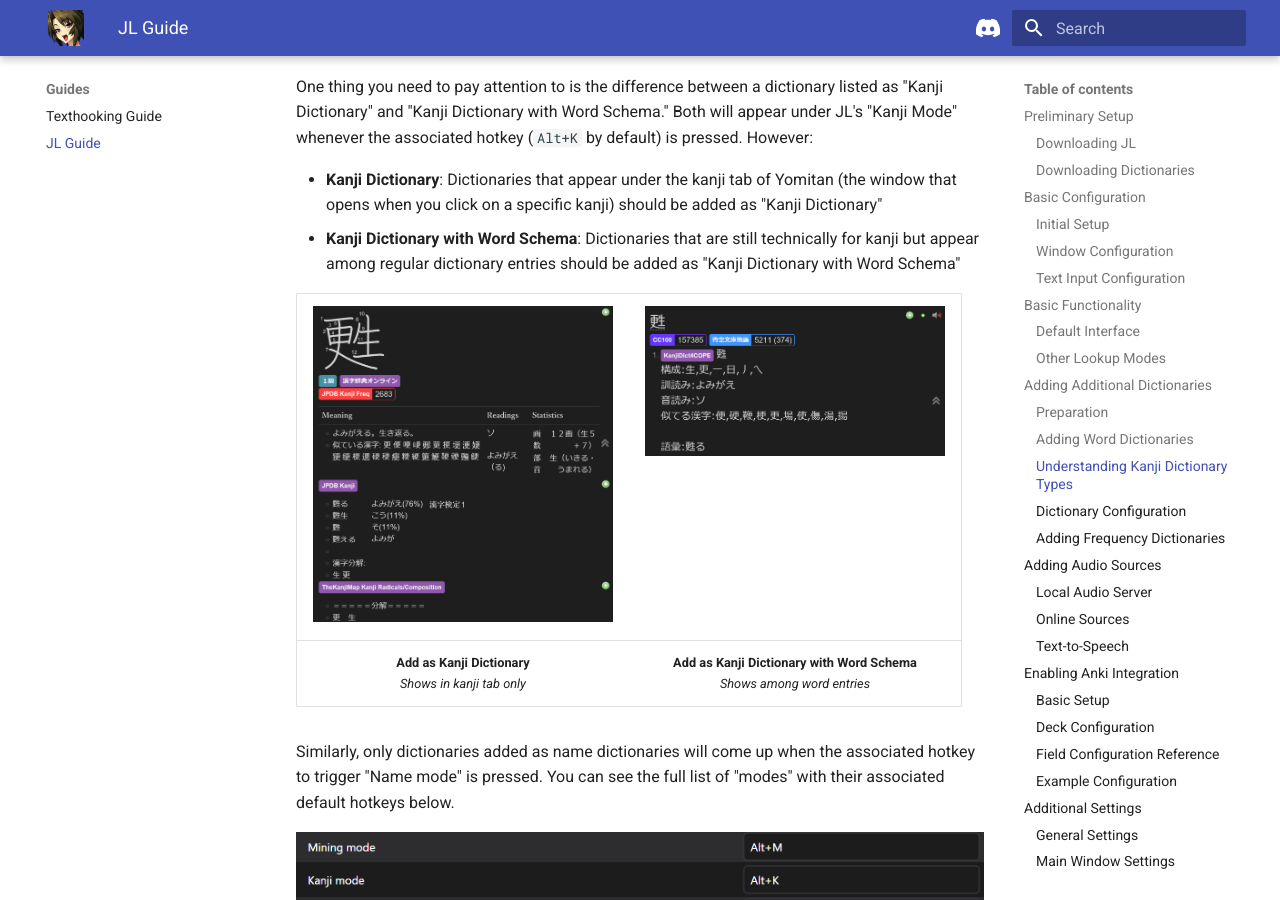
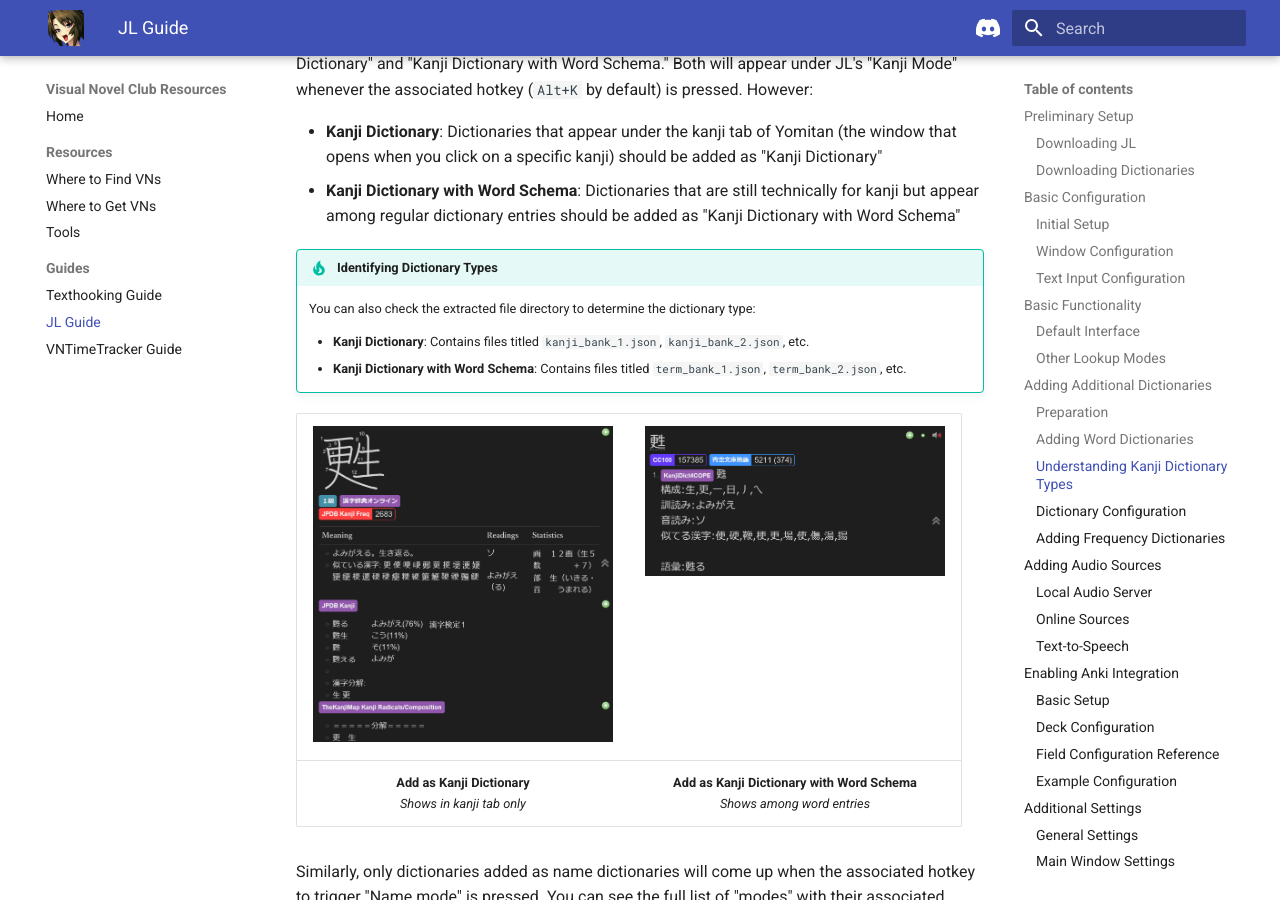
Before and after one commit to drinosaret/vn-club-resources, an MkDocs documentation site: the page built from docs/jl-guide.md, in a window 1280 px wide and 900 px high, scrolled down 6618 px. Built offline with MkDocs 1.6.1 and Material for MkDocs 9.7.7, drawn with Linux system fonts in a browser that asks for light colours; some of the changed text lies outside the part shown.

Commit message:
Added VNTimeTracker, Minor JL guide update

```diff
--- a/docs/jl-guide.md
+++ b/docs/jl-guide.md
@@ -129,6 +129,12 @@
 
 - **Kanji Dictionary**: Dictionaries that appear under the kanji tab of Yomitan (the window that opens when you click on a specific kanji) should be added as "Kanji Dictionary"
 - **Kanji Dictionary with Word Schema**: Dictionaries that are still technically for kanji but appear among regular dictionary entries should be added as "Kanji Dictionary with Word Schema"
+
+!!! tip "Identifying Dictionary Types"
+    You can also check the extracted file directory to determine the dictionary type:
+
+    - **Kanji Dictionary**: Contains files titled `kanji_bank_1.json`, `kanji_bank_2.json`, etc.
+    - **Kanji Dictionary with Word Schema**: Contains files titled `term_bank_1.json`, `term_bank_2.json`, etc.
 
 | ![Kanji Dictionary Example](assets/JL8.png){ width="300" } | ![Kanji Dictionary Word Scheme Example](assets/JL9.png){ width="300" } |
 |:---:|:---:|
--- a/docs/sources.md
+++ b/docs/sources.md
@@ -48,7 +48,7 @@
 
 **Recommended:**
 
-- **[Anime-Sharing](https://www.anime-sharing.com/)** — Forum-based hub for sharing VNs and related media. Many releases originate here and are often clean rips from DLsite. Focuses on DDL sharing, but offers torrents as well. Make sure sort by new to find working links.
+- **[Anime-Sharing](https://www.anime-sharing.com/)** — Forum-based hub for sharing VNs and related media. Many releases originate here and are often clean rips from DLsite. Focuses on DDL sharing, but offers torrents as well. Make sure to sort by new to find working links.
 
 - **[Nyaa.si](https://nyaa.si/)** — Public torrent tracker with many visual novels. Check here for popular SFW titles.
 
--- a/mkdocs.yml
+++ b/mkdocs.yml
@@ -10,13 +10,14 @@
   favicon: assets/favicon2.png
   custom_dir: overrides
   features:
-    - navigation.tabs
     - navigation.instant
     - navigation.top
     - navigation.footer
     - search.suggest
     - content.code.copy
     - header.social
+    - navigation.expand
+    - navigation.sections
   palette:
     scheme: default
     primary: indigo
@@ -28,12 +29,14 @@
 
 nav:
   - Home: index.md
-  - Where to Find VNs: find.md
-  - Where to Get VNs: sources.md
+  - Resources:
+      - Where to Find VNs: find.md
+      - Where to Get VNs: sources.md
+      - Tools: tools.md
   - Guides:
       - Texthooking Guide: texthooking-guide.md
       - JL Guide: jl-guide.md
-  - Tools: tools.md
+      - VNTimeTracker Guide: VNTimeTracker-guide.md
 
 extra:
   discord_invite: "https://discord.gg/Ze7dYKVTHf"
```
Also changed, not shown: docs/VNTimeTracker-guide.md (added, +90 -0 lines), docs/find.md (+1 -1 lines), docs/assets/VNTimetracker1.png (added), docs/assets/VNTimetracker2.png (added), 1 other file.
